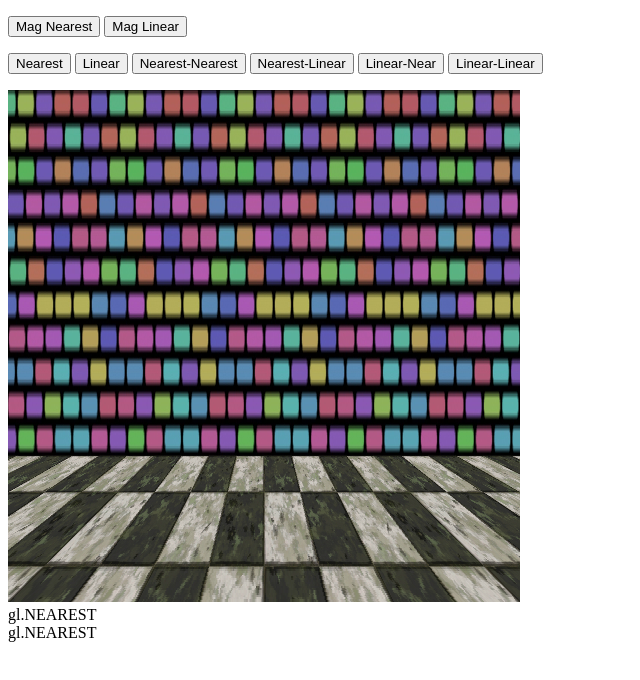
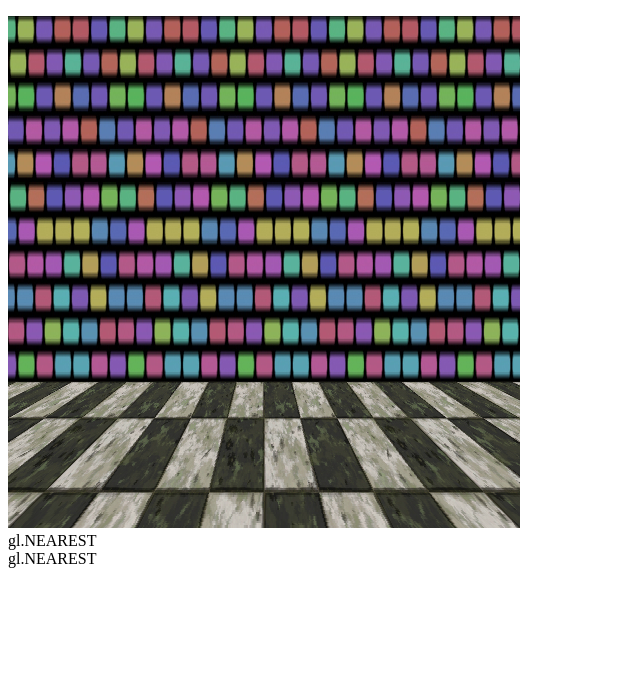
Before and after one commit to tap4/tap4.github.io, a plain HTML site: page wall/index.html in a window 1280 px wide. Shown: the whole page, without its empty margins (0-640 px from the left). Drawn offline with Linux system fonts and the light colour scheme; animation ran at ten frames a second.

Commit message:
almost there

```diff
--- a/wall/index.html
+++ b/wall/index.html
@@ -41,17 +41,9 @@ main()
 </script>
 
 <p>
-<button id = "btnMagNear">Mag Nearest</button>
-<button id = "btnMagLinear">Mag Linear</button>
 </p>
 
 <p>
-<button id = "btnNear">Nearest</button>
-<button id = "btnLinear">Linear</button>
-<button id = "btnNearNear">Nearest-Nearest</button>
-<button id = "btnNearLinear">Nearest-Linear</button>
-<button id = "btnLinearNear">Linear-Near</button>
-<button id = "btnLinearLinear">Linear-Linear</button>
 </p>
 
 <script type="text/javascript" src="Common/webgl-utils.js"></script>
```
